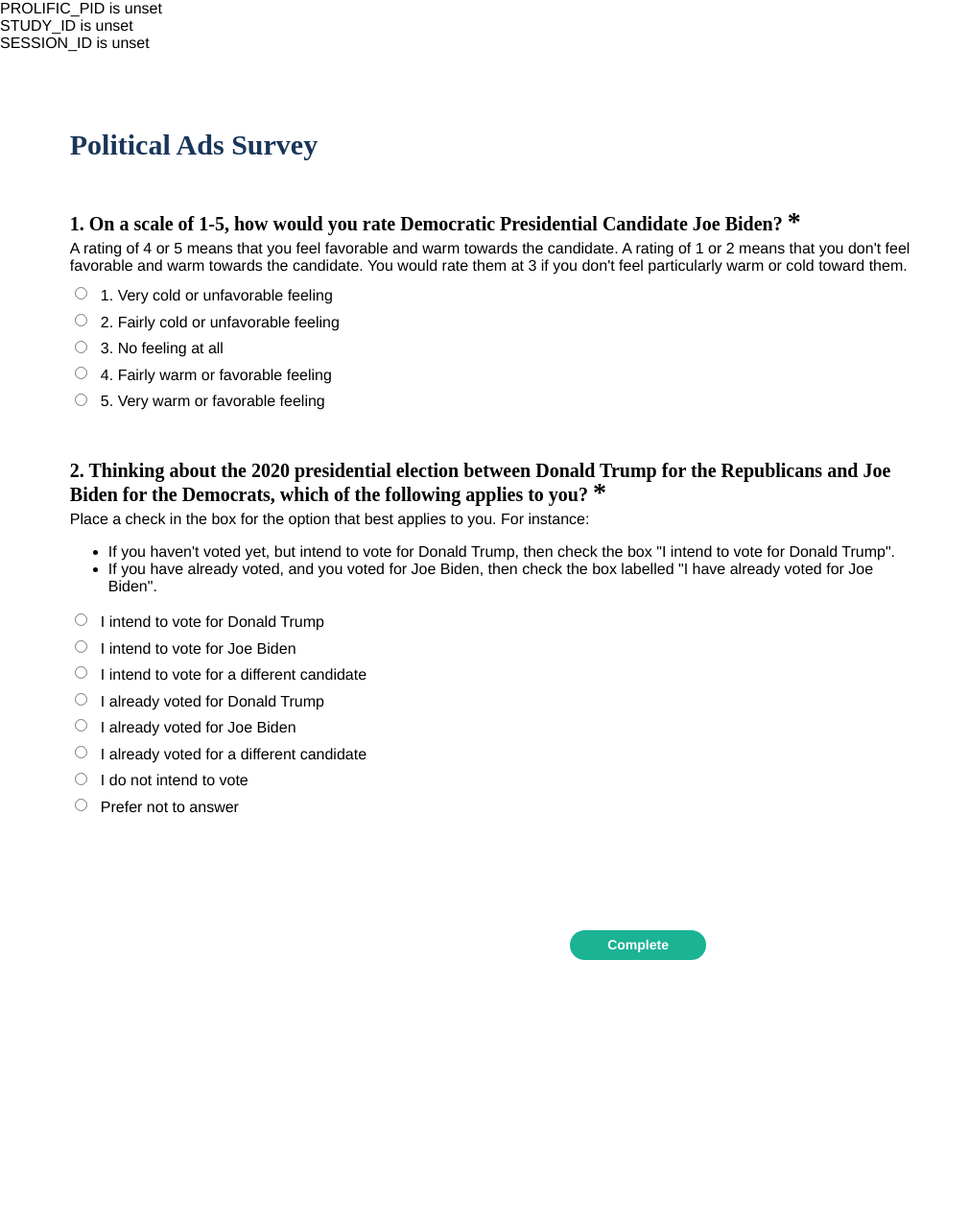
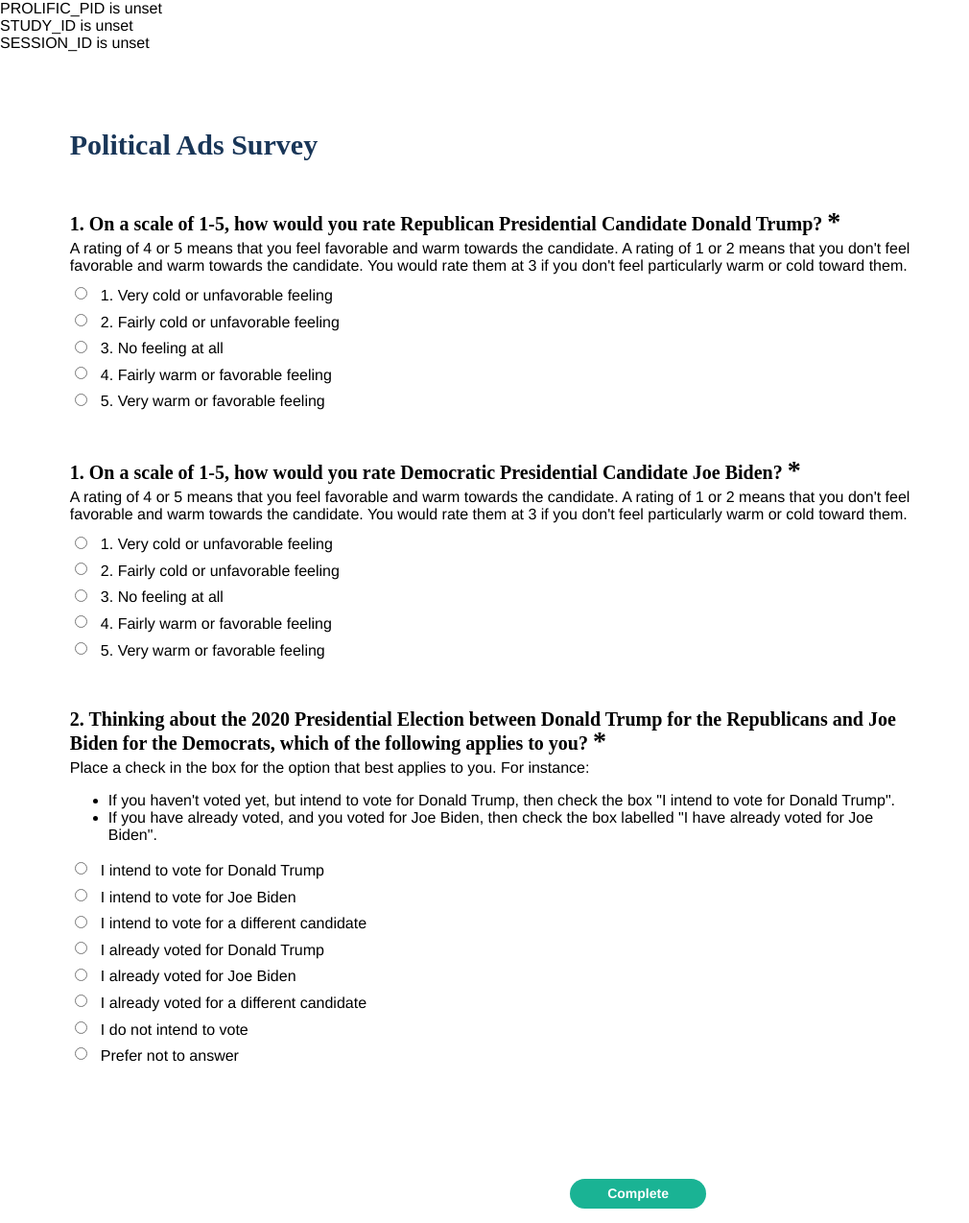
Before and after one commit to muhark/dotas-design, a PHP site: page /train/posttreatment.php in a window 1280 px wide. Shown: the whole page at 96% size, without its empty margins (0-1010 px from the left). Before the commit the page ends 1000 px from the top, so only its background shows below. Run offline with PHP 8.4, Linux system fonts and the light colour scheme; some libraries are stand-ins or nearby versions; some web fonts are replaced.

Commit message:
Added favorDT_rev item to posttreatment

```diff
--- a/src/posttreatment.php
+++ b/src/posttreatment.php
@@ -53,6 +53,80 @@ foreach($userVars as $name){
            "&STUDY_ID=" . $userData['STUDY_ID'] .
            "&SESSION_ID=" . $userData['SESSION_ID'];
       ?>" target="_self">
+
+        <!-- Favorability favorDT_rev -->
+        <div class="sv-row sv-clearfix">
+          <div class="sv-question sv-row__question" id="favorJB_rev" name="favorJB_rev" style="flex: 1 1 100%; width: 100%; min-width: 300px; max-width: initial;">
+            <div class="sv-question__header sv-question__header--location--top">
+              <h5 class="sv-title sv-question__title sv-question__title--required">
+                <span style="position: static;" class="sv-question__num">1.</span>
+                <span style="position: static;">
+                  On a scale of 1-5, how would you rate Republican Presidential Candidate Donald Trump?
+                </span>
+                <span class="sv-question__required-text">*</span>
+              </h5>
+              <div class="sv-description sv-question__description">
+                <span style="position: static;">
+                  A rating of 4 or 5 means that you feel favorable and warm towards the candidate. A rating of 1 or 2 means that you don't feel favorable and warm towards the candidate. You would rate them at 3 if you don't feel particularly warm or cold toward them.
+                </span>
+              </div>
+            </div>
+            <div class="sv-question__content">
+              <div role="alert" class="sv-question__erbox sv-question__erbox--location--top" id="sq_107_errors" style="display: none;"></div>
+              <div class="sv-selectbase">
+
+                <div class="sv-item sv-radio sv-selectbase__item sv-q-col-1 sv-radio--allowhover">
+                  <label class="sv-selectbase__label">
+                    <input type="radio" name="favorDT_rev" id="favorDT_rev" aria-required="true" role="radio" value="1" required>
+                    <span class="sv-item__control-label" title="Very cold">
+                      <span style="position: static;">1. Very cold or unfavorable feeling</span>
+                    </span>
+                  </label>
+                </div>
+
+                <div class="sv-item sv-radio sv-selectbase__item sv-q-col-1 sv-radio--allowhover">
+                  <label class="sv-selectbase__label">
+                    <input type="radio" name="favorDT_rev" id="favorDT_rev" aria-required="true" role="radio" value="2" required>
+                    <span class="sv-item__control-label" title="Fairly cold">
+                      <span style="position: static;">2. Fairly cold or unfavorable feeling</span>
+                    </span>
+                  </label>
+                </div>
+
+                <div class="sv-item sv-radio sv-selectbase__item sv-q-col-1 sv-radio--allowhover">
+                  <label class="sv-selectbase__label">
+                    <input type="radio" name="favorDT_rev" id="favorDT_rev" aria-required="true" role="radio" value="3" required>
+                    <span class="sv-item__control-label" title="No feeling">
+                      <span style="position: static;">3. No feeling at all</span>
+                    </span>
+                  </label>
+                </div>
+
+                <div class="sv-item sv-radio sv-selectbase__item sv-q-col-1 sv-radio--allowhover">
+                  <label class="sv-selectbase__label">
+                    <input type="radio" name="favorDT_rev" id="favorDT_rev" aria-required="true" role="radio" value="4" required>
+                    <span class="sv-item__control-label" title="Fairly warm">
+                      <span style="position: static;">4. Fairly warm or favorable feeling</span>
+                    </span>
+                  </label>
+                </div>
+
+                <div class="sv-item sv-radio sv-selectbase__item sv-q-col-1 sv-radio--allowhover">
+                  <label class="sv-selectbase__label">
+                    <input type="radio" name="favorDT_rev" id="favorDT_rev" aria-required="true" role="radio" value="5" required>
+                    <span class="sv-item__control-label" title="Very warm">
+                      <span style="position: static;">5. Very warm or favorable feeling</span>
+                    </span>
+                  </label>
+                </div>
+
+              </div>
+              <div class="sv-description sv-question__description" style="display: none;">
+                <span style="position: static;"></span>
+              </div>
+          </div>
+        </div>
+        </div>
 
         <!-- Favorability favorJB_rev -->
         <div class="sv-row sv-clearfix">
@@ -128,7 +202,6 @@ foreach($userVars as $name){
         </div>
         </div>
 
-
         <!-- Vote Propensity general_vote -->
         <div class="sv-row sv-clearfix">
           <div class="sv-question sv-row__question" id="general_vote" name="general_vote" style="flex: 1 1 100%; width: 100%; min-width: 300px; max-width: initial;">
@@ -136,7 +209,7 @@ foreach($userVars as $name){
               <h5 class="sv-title sv-question__title sv-question__title--required">
                 <span style="position: static;" class="sv-question__num">2.</span>
                 <span style="position: static;">
-                  Thinking about the 2020 presidential election between Donald Trump for the Republicans and Joe Biden for the Democrats, which of the following applies to you?
+                  Thinking about the 2020 Presidential Election between Donald Trump for the Republicans and Joe Biden for the Democrats, which of the following applies to you?
                 </span>
                 <span class="sv-question__required-text">*</span>
               </h5>
```
